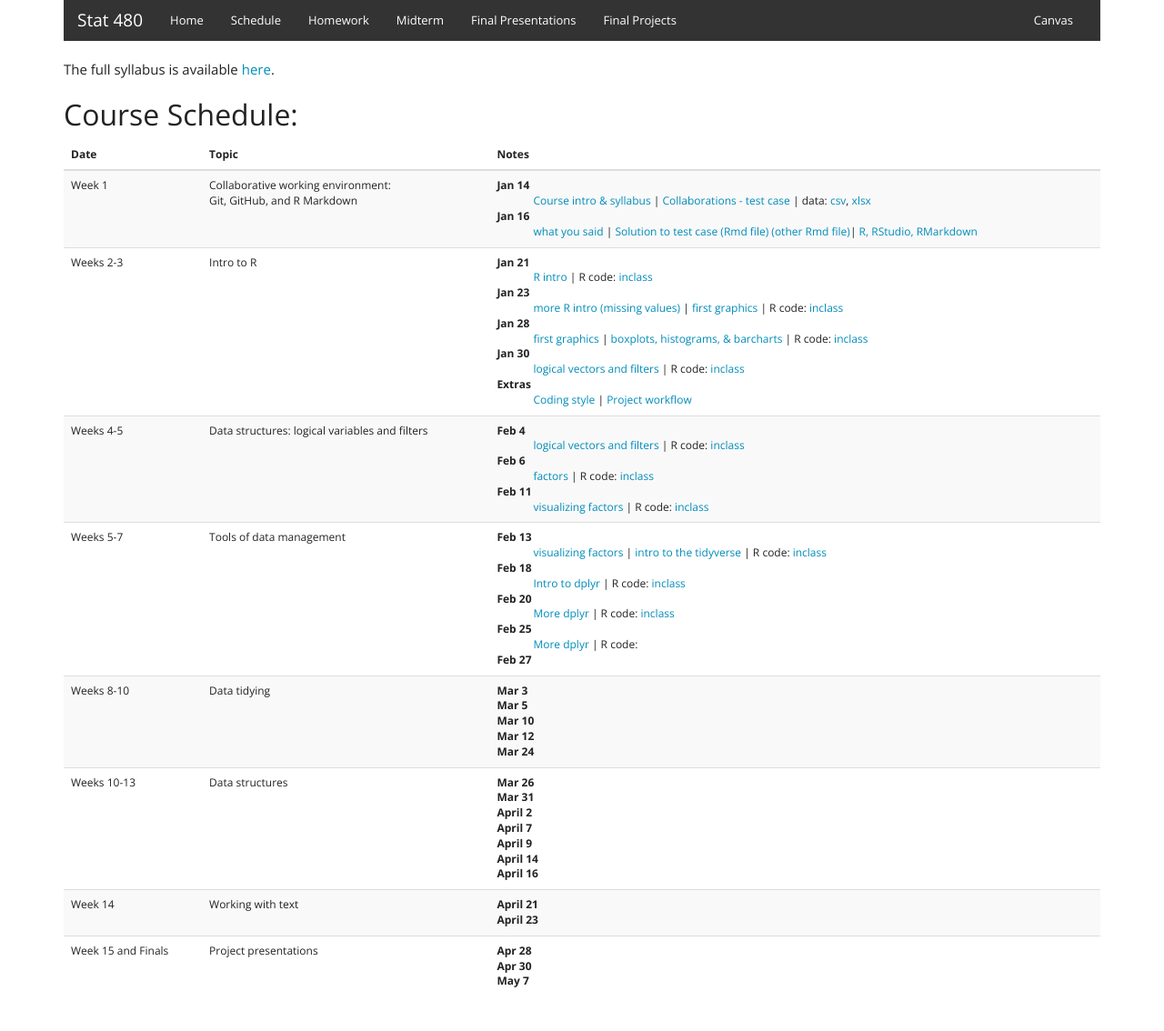
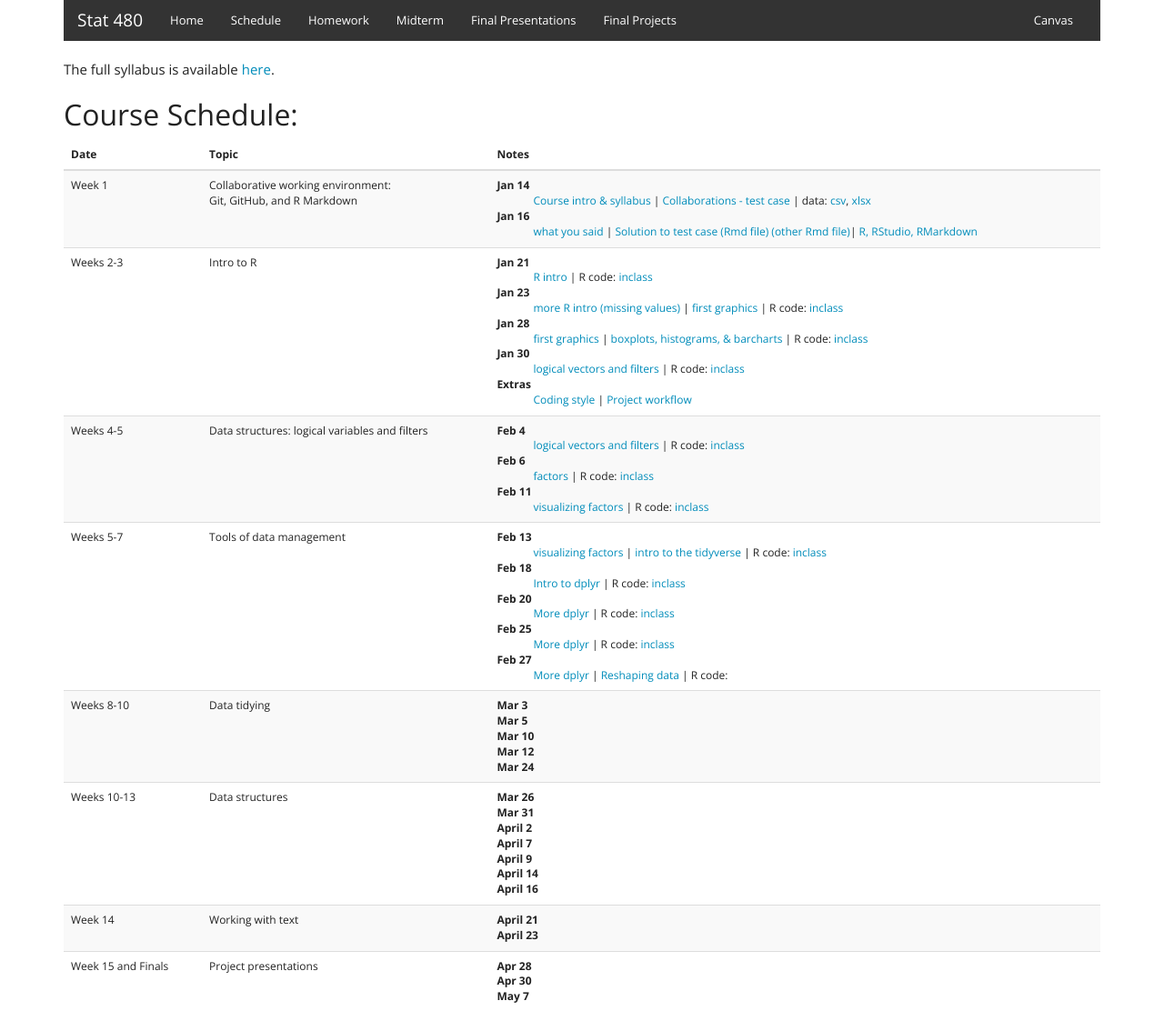
Before and after one commit to Stat480-at-ISU/Stat480-at-ISU.github.io, a Jekyll site: the page built from schedule.html, in a window 1280 px wide. Shown: the whole page at 91% size. Built offline with Jekyll 4.4.1, drawn with Linux system fonts in a browser that asks for light colours.

Commit message:
update sched

```diff
--- a/schedule.html
+++ b/schedule.html
@@ -85,9 +85,9 @@
           <dt>Feb 20</dt>
           <dd><a href="../materials-2020/03_tidyverse/02_dplyr-examples.html" target=_blank>More dplyr</a> | R code: <a href="code/feb20-inclass.R">inclass</a> </dd>
           <dt>Feb 25</dt>
-          <dd><a href="../materials-2020/03_tidyverse/02_dplyr-examples.html" target=_blank>More dplyr</a> | R code: </dd>
+          <dd><a href="../materials-2020/03_tidyverse/02_dplyr-examples.html" target=_blank>More dplyr</a> | R code: <a href="code/feb25-inclass.R">inclass</a></dd>
           <dt>Feb 27</dt>
-          <dd></dd>
+          <dd><a href="../materials-2020/03_tidyverse/02_dplyr-examples.html" target=_blank>More dplyr</a> | <a href="../materials-2020/03_tidyverse/05_tidyr.html" target=_blank>Reshaping data</a> | R code: </dd>
           </dl>
         </td>
       </tr>
```
Also changed, not shown: 3 other files.
